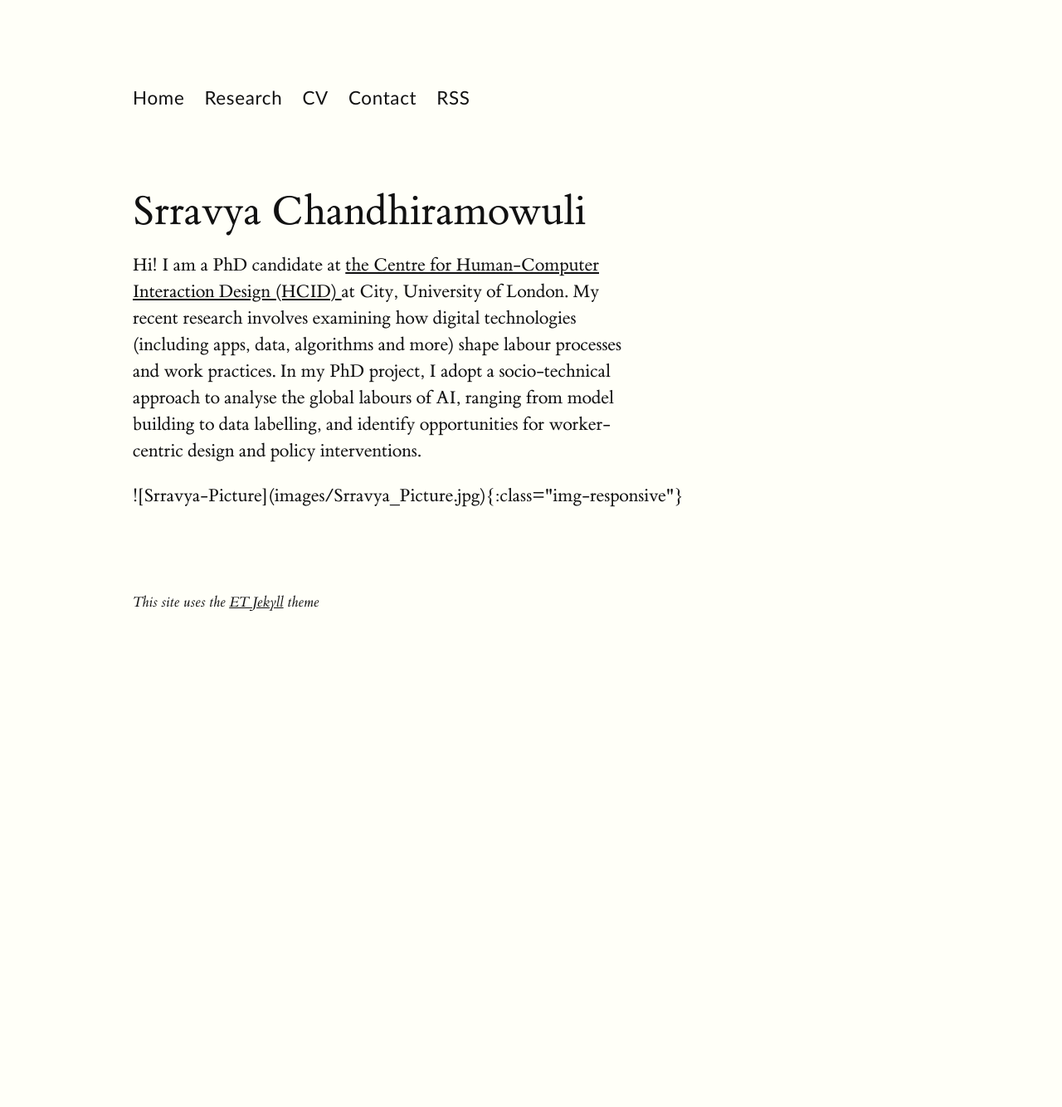
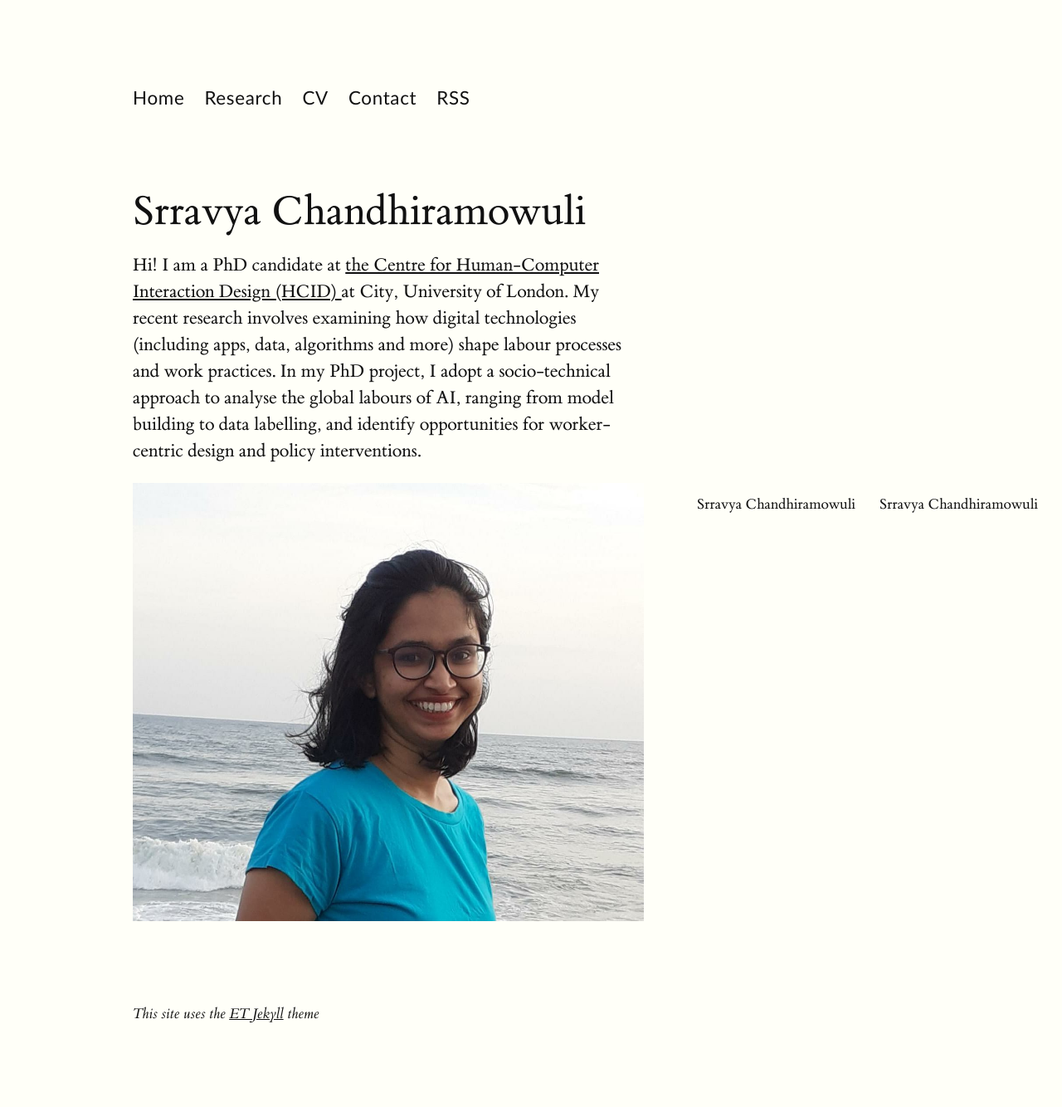
Before and after one commit to srravya/srravya.github.io, a Jekyll site: the page built from index.html, in a window 1280 px wide. Shown: the whole page at 83% size. Built offline with Jekyll 4.4.1, drawn with Linux system fonts in a browser that asks for light colours; before the commit the page ends 900 px from its top, so only the background shows below that.

Commit message:
Figure width fixes

```diff
--- a/index.html
+++ b/index.html
@@ -7,7 +7,14 @@
   Hi! I am a PhD candidate at <a href="https://hcid.city/"> the Centre for Human-Computer Interaction Design (HCID) </a> at City, University of London. My recent research involves examining how digital technologies (including apps, data, algorithms and more) shape labour processes and work practices.
   In my PhD project, I adopt a socio-technical approach to analyse the global labours of AI, ranging from model building to data labelling, and identify opportunities for worker-centric design and policy interventions.
 </p>
-<figure>![Srravya-Picture](images/Srravya_Picture.jpg){:class="img-responsive"}
+<figure>
+	<img loading="lazy"
+	     src="images/Srravya_Picture.jpg"
+	     alt="Srravya Chandhiramowuli's picture"
+	     width="300"
+	>
+	<figcaption>Srravya Chandhiramowuli</figcaption>
+	<span class="marginnote">Srravya Chandhiramowuli</span>
 </figure>
 
 <!--
```
Also changed, not shown: cv/index.md (+2 -2 lines).
